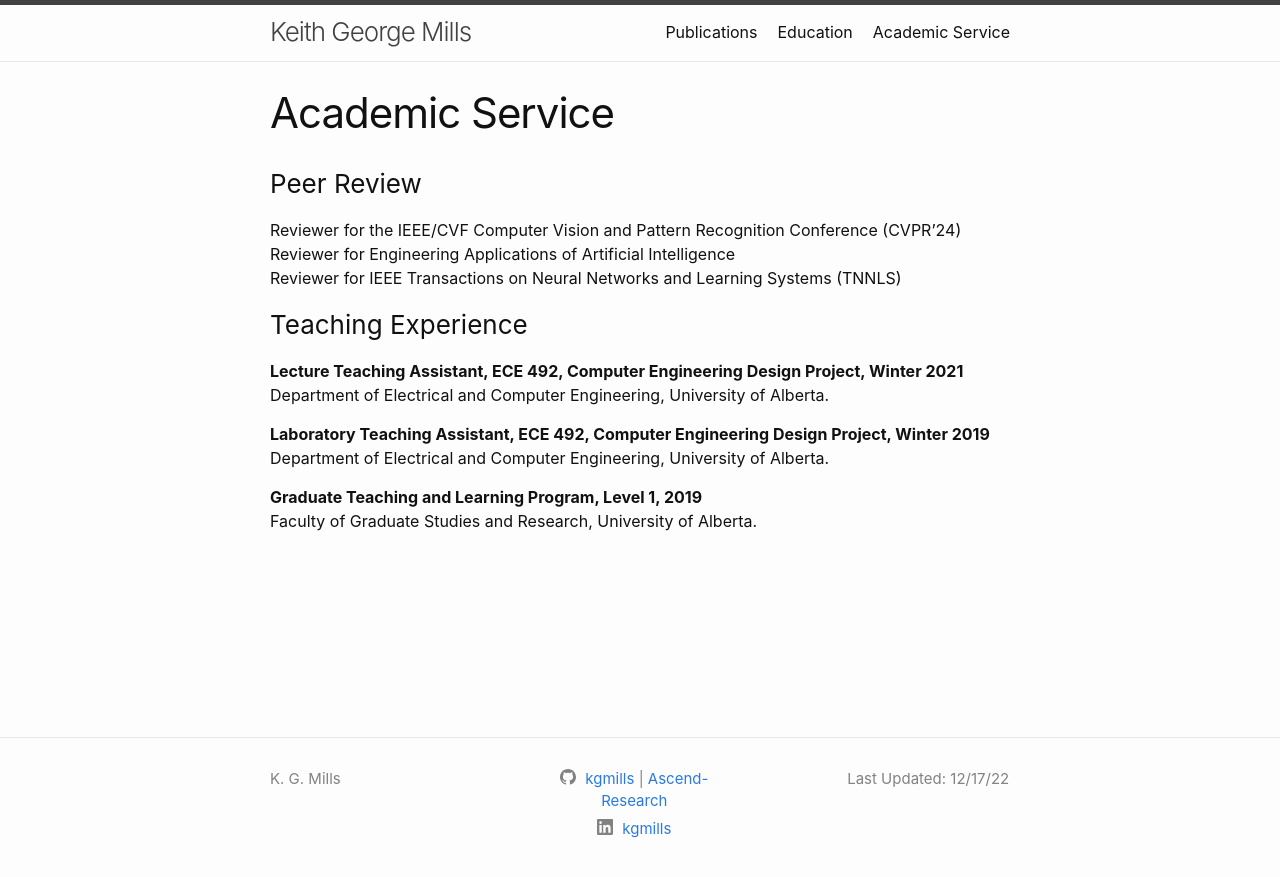
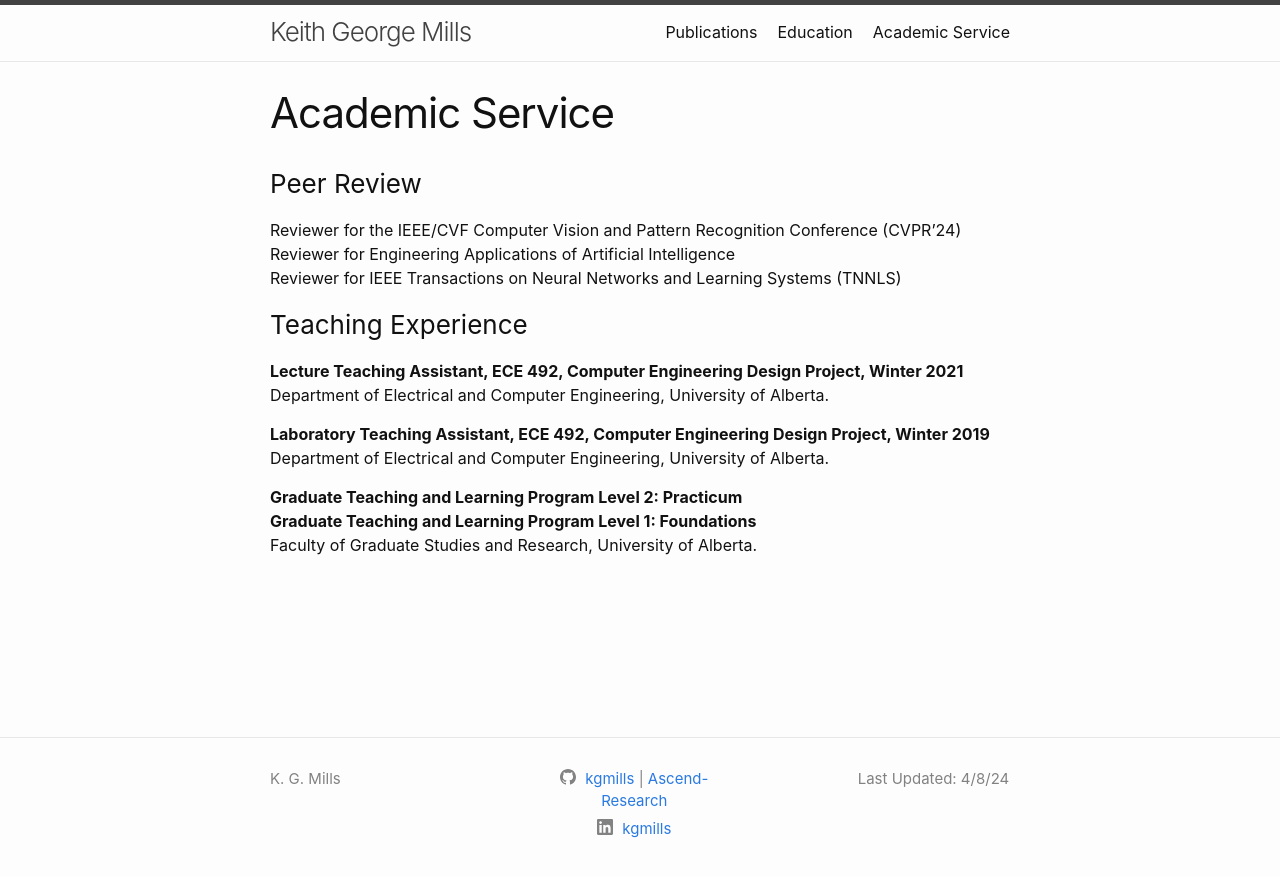
Before and after one commit to kgmills/kgmills.github.io, a Jekyll site: the page built from academic.markdown, in a window 1280 px wide. Shown: the top 877 px of the page. Built offline with Jekyll 4.4.1, drawn with Linux system fonts in a browser that asks for light colours.

Commit message:
GTLP Level 2

```diff
--- a/academic.markdown
+++ b/academic.markdown
@@ -2,7 +2,7 @@
 layout: page
 title: Academic Service
 permalink: /academic/
-update: "Last Updated: 12/17/22"
+update: "Last Updated: 4/8/24"
 ---
 
 ### Peer Review
@@ -18,5 +18,7 @@ Department of Electrical and Computer Engineering, University of Alberta.<br>
 **Laboratory Teaching Assistant, ECE 492, Computer Engineering Design Project, Winter 2019**<br>
 Department of Electrical and Computer Engineering, University of Alberta.<br>
 
-**Graduate Teaching and Learning Program, Level 1, 2019**<br>
+
+**Graduate Teaching and Learning Program Level 2: Practicum**<br>
+**Graduate Teaching and Learning Program Level 1: Foundations**<br>
 Faculty of Graduate Studies and Research, University of Alberta.
```
